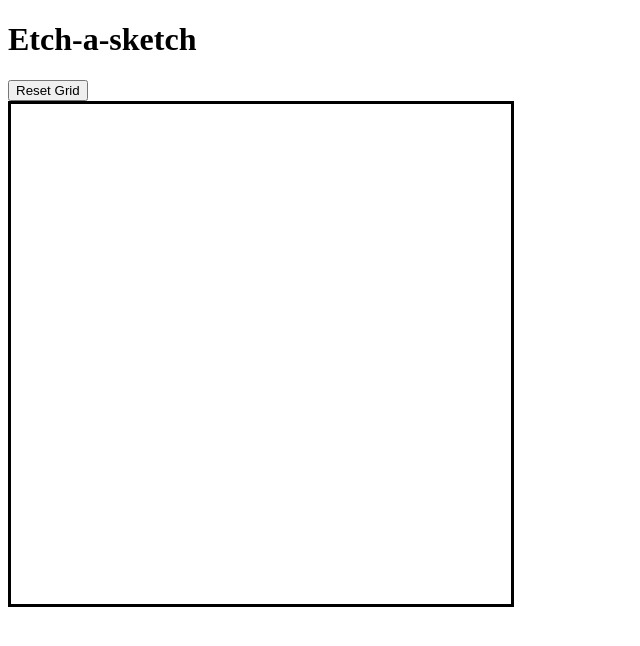
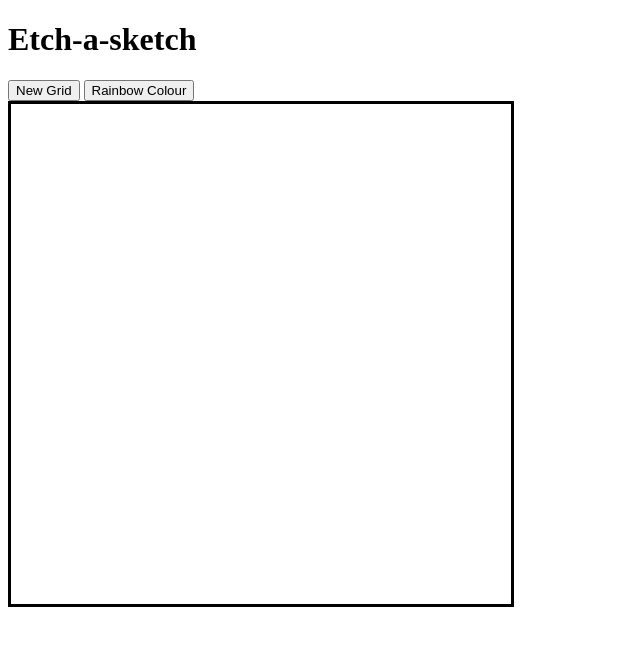
Before and after one commit to Kiiyul/etch-a-sketch, a plain HTML site: page index.html in a window 1280 px wide. Shown: the whole page, without its empty margins (0-640 px from the left). Drawn offline with Linux system fonts and the light colour scheme.

Commit message:
added rainbow button

```diff
--- a/index.html
+++ b/index.html
@@ -11,7 +11,8 @@
 <body>
     <div class="header">
         <h1>Etch-a-sketch</h1>
-        <button class="resetGrid">Reset Grid</button>
+        <button class="newGrid">New Grid</button>
+        <button class="rainbow">Rainbow Colour</button>
     </div>
     <div class="sketchPad"></div>
 </body>
```
